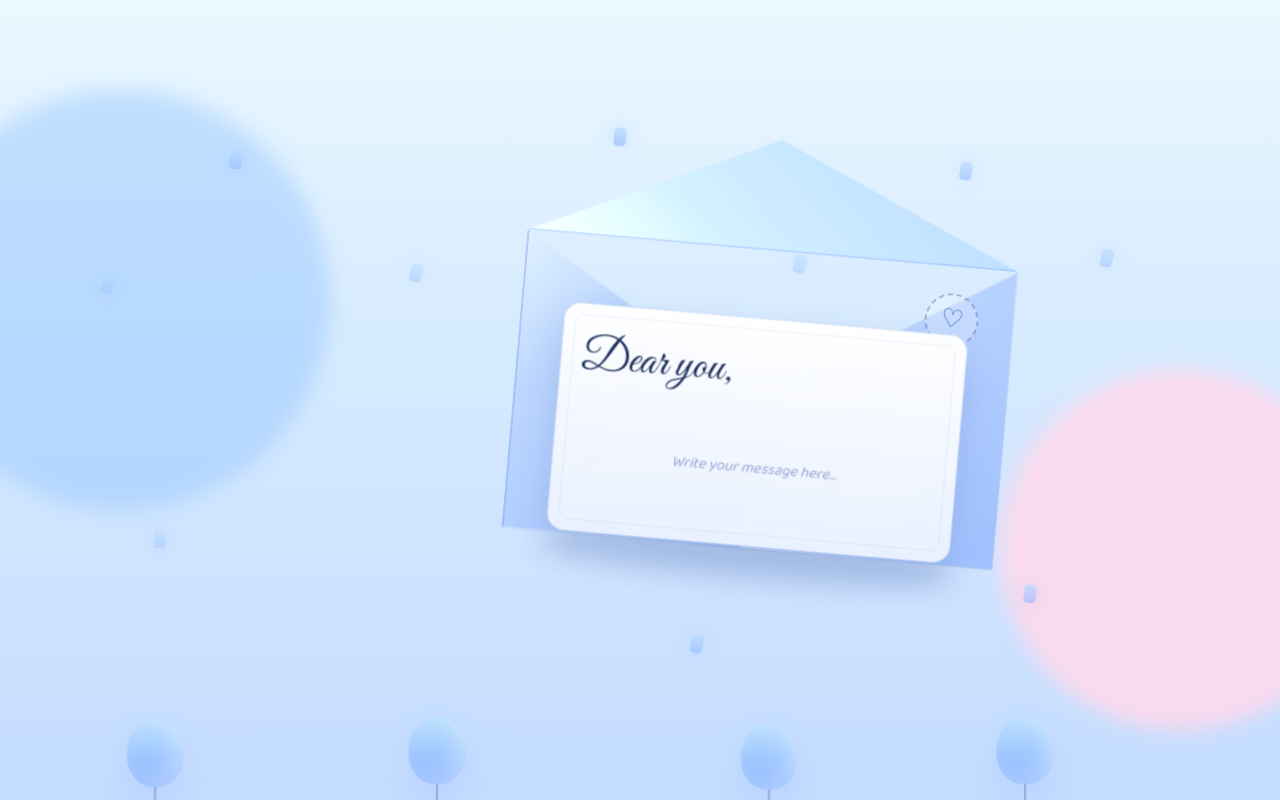
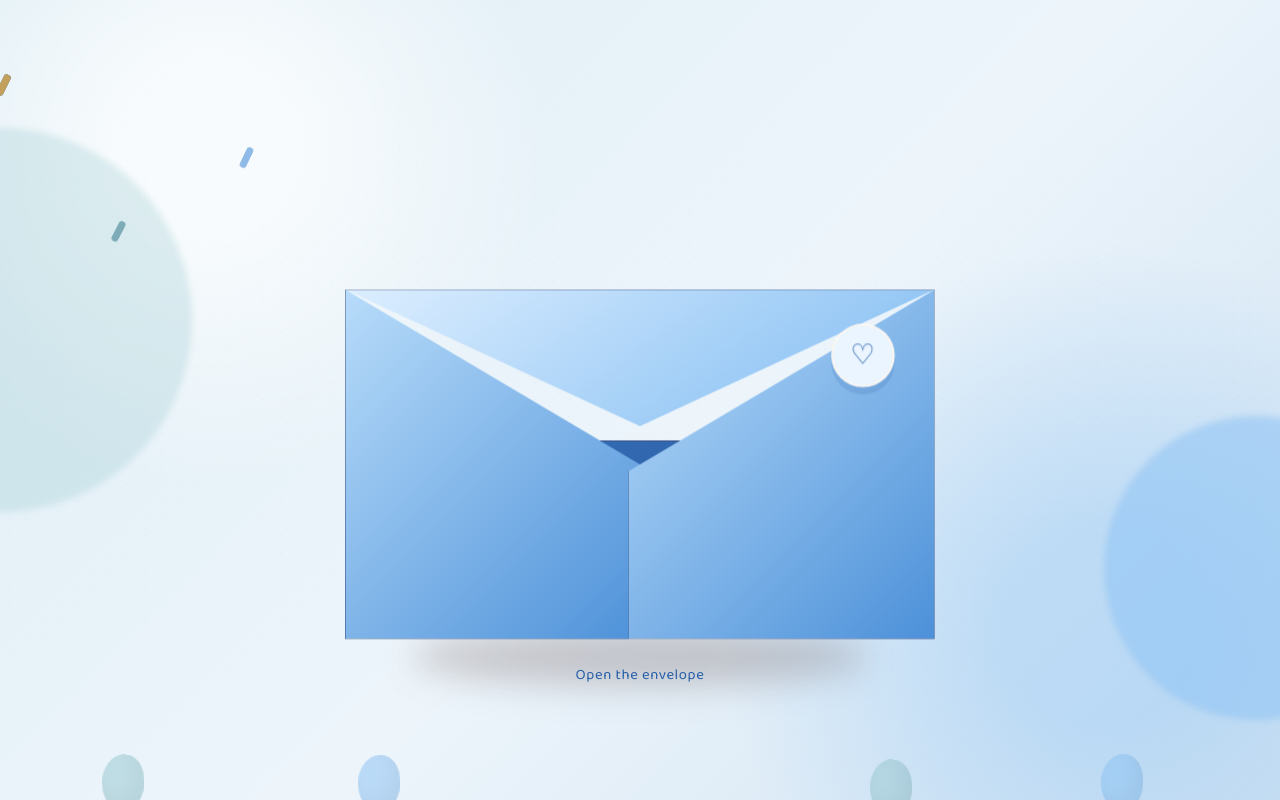
Before and after one commit to ZeeP-Coder/DeezNutz, a website: page frontend/pages/letter.html in a window 1280 px wide. Drawn offline with Linux system fonts and the light colour scheme.

```diff
--- a/frontend/pages/letter.html
+++ b/frontend/pages/letter.html
@@ -40,7 +40,14 @@
       </div>
 
       <div class="envelope-stage" aria-live="polite">
-        <div class="envelope" id="envelope">
+        <div
+          class="envelope"
+          id="envelope"
+          role="button"
+          tabindex="0"
+          aria-label="Open the birthday envelope"
+          aria-expanded="false"
+        >
           <div class="envelope-shadow"></div>
           <div class="envelope-top"></div>
           <div class="envelope-left"></div>
@@ -57,6 +64,10 @@
             </div>
           </div>
         </div>
+        <p class="open-hint" id="openHint">Open the envelope</p>
+        <button class="reset-button" id="resetButton" type="button" hidden>
+          Replay the reveal
+        </button>
       </div>
     </div>
 
--- a/frontend/scripts/letter.js
+++ b/frontend/scripts/letter.js
@@ -1,7 +1,29 @@
 const envelope = document.getElementById('envelope');
+const openHint = document.getElementById('openHint');
+const resetButton = document.getElementById('resetButton');
 
-window.addEventListener('load', () => {
-  setTimeout(() => {
-    envelope.classList.add('is-open');
-  }, 250);
+const openEnvelope = () => {
+  if (envelope.classList.contains('is-open')) return;
+
+  envelope.classList.add('is-open');
+  envelope.setAttribute('aria-expanded', 'true');
+  openHint.setAttribute('aria-hidden', 'true');
+  resetButton.hidden = false;
+};
+
+const resetEnvelope = () => {
+  envelope.classList.remove('is-open');
+  envelope.setAttribute('aria-expanded', 'false');
+  openHint.setAttribute('aria-hidden', 'false');
+  resetButton.hidden = true;
+  envelope.focus();
+};
+
+envelope.addEventListener('click', openEnvelope);
+envelope.addEventListener('keydown', (event) => {
+  if (event.key === 'Enter' || event.key === ' ') {
+    event.preventDefault();
+    openEnvelope();
+  }
 });
+resetButton.addEventListener('click', resetEnvelope);
--- a/frontend/styles/letter.css
+++ b/frontend/styles/letter.css
@@ -1,28 +1,27 @@
 :root {
-  --sky-50: #f3f8ff;
-  --sky-100: #eaf4ff;
-  --sky-200: #d9edff;
-  --sky-300: #bedcff;
-  --sky-400: #9fc5ff;
-  --sky-500: #7daaff;
-  --sky-600: #5d8af0;
-  --sky-700: #446bcb;
-  --sky-800: #2c4e93;
-  --sky-900: #1b2d5a;
-  --white: #ffffff;
-  --shadow-soft: 0 28px 80px rgba(45, 75, 156, 0.28);
+  --ink: #172942;
+  --ink-soft: #60718a;
+  --cream: #f8fbff;
+  --blue-100: #dceeff;
+  --blue-300: #8fc4f4;
+  --blue-500: #4d91d9;
+  --blue-700: #255ea8;
+  --teal-300: #9bc9d2;
+  --teal-500: #4f8d9c;
+  --shadow: 0 30px 70px rgba(40, 83, 132, 0.23);
 }
 
 * {
   box-sizing: border-box;
 }
 
-html, body {
+html,
+body {
   margin: 0;
   min-height: 100%;
   font-family: 'Baloo 2', cursive;
-  background: linear-gradient(180deg, #eaf8ff 0%, #d7ebff 42%, #c4dcff 100%);
-  color: var(--sky-900);
+  color: var(--ink);
+  background: #e5f0f8;
 }
 
 body {
@@ -36,28 +35,45 @@ body {
   display: grid;
   place-items: center;
   overflow: hidden;
+  isolation: isolate;
+  background:
+    radial-gradient(circle at 16% 18%, rgba(255, 255, 255, 0.72) 0 7%, transparent 27%),
+    radial-gradient(circle at 86% 78%, rgba(143, 196, 244, 0.4) 0 8%, transparent 30%),
+    linear-gradient(135deg, #dfeef5 0%, #edf5fb 54%, #cfe2f2 100%);
+}
+
+.scene::before {
+  content: "";
+  position: absolute;
+  inset: 0;
+  z-index: -1;
+  opacity: 0.32;
+  background-image: radial-gradient(rgba(24, 36, 51, 0.18) 0.7px, transparent 0.7px);
+  background-size: 17px 17px;
+  mask-image: linear-gradient(to bottom, transparent, black 26%, black 76%, transparent);
 }
 
 .glow {
   position: absolute;
   border-radius: 50%;
-  filter: blur(10px);
+  filter: blur(3px);
+  pointer-events: none;
 }
 
 .glow-one {
-  width: 420px;
-  height: 420px;
-  background: rgba(142, 192, 255, 0.42);
-  left: -90px;
-  top: 90px;
+  width: 24rem;
+  height: 24rem;
+  left: -12rem;
+  top: 8rem;
+  background: rgba(155, 201, 210, 0.3);
 }
 
 .glow-two {
-  width: 360px;
-  height: 360px;
-  right: -80px;
-  bottom: 70px;
-  background: rgba(255, 218, 237, 0.9);
+  width: 19rem;
+  height: 19rem;
+  right: -8rem;
+  bottom: 5rem;
+  background: rgba(143, 196, 244, 0.55);
 }
 
 .confetti-layer {
@@ -69,42 +85,53 @@ body {
 
 .confetti {
   position: absolute;
-  width: 12px;
-  height: 18px;
-  background: linear-gradient(180deg, rgba(179, 215, 255, 0.95), rgba(123, 170, 255, 0.7));
-  border-radius: 4px;
-  box-shadow: 0 0 16px rgba(148, 186, 255, 0.45);
-  opacity: 0.85;
-  animation: floatConfetti 8s linear infinite;
+  width: 7px;
+  height: 22px;
+  border-radius: 99px;
+  opacity: 0.72;
+  background: var(--blue-500);
+  animation: floatConfetti 9s ease-in-out infinite;
 }
 
-.c1 { left: 8%; top: 16%; animation-delay: 0.2s; }
-.c2 { left: 18%; top: 8%; animation-delay: 2.1s; }
-.c3 { left: 32%; top: 18%; animation-delay: 1s; }
-.c4 { left: 48%; top: 10%; animation-delay: 3.4s; }
-.c5 { left: 62%; top: 16%; animation-delay: 0.8s; }
-.c6 { left: 75%; top: 12%; animation-delay: 2.8s; }
-.c7 { left: 86%; top: 18%; animation-delay: 1.5s; }
-.c8 { left: 12%; top: 64%; animation-delay: 4.4s; }
-.c9 { left: 54%; top: 70%; animation-delay: 2.5s; }
-.c10 { left: 80%; top: 66%; animation-delay: 3.1s; }
+.c1,
+.c4,
+.c7 { background: var(--teal-500); }
+.c2,
+.c5,
+.c8 { background: var(--blue-500); }
+.c3,
+.c6,
+.c9,
+.c10 { background: #d2a34e; }
+
+.c1 { left: 9%; top: 18%; animation-delay: 0.2s; }
+.c2 { left: 19%; top: 10%; animation-delay: 2.1s; }
+    background: linear-gradient(145deg, var(--blue-100), var(--blue-300) 72%);
+    background: linear-gradient(135deg, #b8dcfa, var(--blue-500));
+    background: linear-gradient(155deg, #3773bd, #244f92);
+    border: 2px solid rgba(248, 251, 255, 0.9);
+    color: var(--blue-700);
+    background: #eaf5ff;
+    box-shadow: 0 7px 0 rgba(37, 94, 168, 0.16);
+    border: 1px solid rgba(37, 94, 168, 0.18);
 
 .balloon-row {
   position: absolute;
-  inset: auto 0 0 0;
-  height: 140px;
+  inset: auto 0 0;
+  height: 100px;
   pointer-events: none;
 }
 
 .balloon {
   position: absolute;
-  bottom: 0;
-  width: 54px;
-  height: 64px;
-  background: linear-gradient(180deg, rgba(187, 224, 255, 0.9), rgba(121, 169, 255, 0.8));
-  border-radius: 50% 50% 45% 45%;
-  box-shadow: inset -10px -8px 18px rgba(255,255,255,0.3), 0 12px 28px rgba(116, 153, 240, 0.15);
-  animation: floatBalloon 7s ease-in-out infinite;
+  bottom: -22px;
+  width: 42px;
+  height: 56px;
+  border-radius: 52% 48% 48% 52%;
+  opacity: 0.54;
+  background: var(--teal-300);
+  box-shadow: inset -8px -10px 16px rgba(24, 36, 51, 0.1);
+  animation: floatBalloon 8s ease-in-out infinite;
 }
 
 .balloon::before {
@@ -112,9 +139,9 @@ body {
   position: absolute;
   left: 50%;
   top: 100%;
-  width: 2px;
-  height: 40px;
-  background: rgba(70, 96, 170, 0.35);
+  width: 1px;
+  height: 44px;
+  background: rgba(24, 36, 51, 0.25);
   transform: translateX(-50%);
 }
 
@@ -123,55 +150,62 @@ body {
   position: absolute;
   left: 50%;
   top: 100%;
-  width: 12px;
-  height: 12px;
-  background: rgba(70, 96, 170, 0.35);
+  width: 8px;
+  height: 8px;
   border-radius: 50%;
-  transform: translate(-50%, 18px);
+  background: var(--blue-500);
+  transform: translate(-50%, 4px);
 }
 
-.b1 { left: 10%; animation-delay: 0.5s; }
-.b2 { left: 32%; animation-delay: 1.8s; }
-.b3 { left: 58%; animation-delay: 2.9s; }
-.b4 { left: 78%; animation-delay: 1.2s; }
+.b1 { left: 8%; animation-delay: 0.5s; }
+.b2 { left: 28%; background: var(--blue-300); animation-delay: 1.8s; }
+.b3 { left: 68%; animation-delay: 2.9s; }
+.b4 { left: 86%; background: var(--blue-300); animation-delay: 1.2s; }
 
 .envelope-stage {
   position: relative;
-  width: min(90vw, 680px);
-  height: min(72vw, 430px);
-  min-height: 300px;
+  width: min(92vw, 760px);
+  height: min(78vw, 510px);
+  min-height: 360px;
   display: grid;
   place-items: center;
+  perspective: 1400px;
 }
 
 .envelope {
   position: relative;
-  width: min(85vw, 560px);
-  height: min(60vw, 340px);
-  min-height: 240px;
-  animation: floatEnvelope 4s ease-in-out infinite;
+  width: min(84vw, 590px);
+  height: min(56vw, 350px);
+  min-height: 230px;
+  opacity: 0;
+  transform: translateY(18px) scale(0.9);
   transform-style: preserve-3d;
-  opacity: 0;
-  transform: translateX(120px) scale(0.88) rotate(5deg);
-  animation: introEnvelope 1.3s cubic-bezier(0.18, 0.8, 0.16, 1) 0.18s forwards,
-    floatEnvelope 4s ease-in-out 1.9s infinite;
+  cursor: pointer;
+  animation: introEnvelope 1.1s cubic-bezier(0.2, 0.9, 0.2, 1) 0.12s forwards,
+    floatEnvelope 6s ease-in-out 1.55s infinite;
 }
 
 .envelope.is-open {
   opacity: 1;
-  animation: none;
+  cursor: default;
+}
+
+.envelope:focus-visible {
+  outline: 3px solid rgba(37, 94, 168, 0.55);
+  outline-offset: 12px;
+  border-radius: 10px;
 }
 
 .envelope-shadow {
   position: absolute;
-  left: 8%;
-  right: 8%;
-  bottom: -16px;
-  height: 46px;
+  left: 6%;
+  right: 6%;
+  bottom: -28px;
+  height: 58px;
   border-radius: 50%;
-  background: rgba(55, 87, 168, 0.18);
-  filter: blur(14px);
-  transform: translateY(18px);
+  background: rgba(72, 48, 48, 0.24);
+  filter: blur(18px);
+  transform: translateY(18px) scaleX(0.88);
 }
 
 .envelope-top,
@@ -179,15 +213,16 @@ body {
 .envelope-right,
 .envelope-bottom {
   position: absolute;
-  background: linear-gradient(135deg, #dff1ff 0%, #bdd7ff 30%, #9fc0ff 100%);
-  border: 2px solid rgba(82, 111, 191, 0.18);
-  box-shadow: var(--shadow-soft);
+  border: 1px solid rgba(102, 49, 48, 0.24);
+  box-shadow: var(--shadow);
+  backface-visibility: hidden;
 }
 
 .envelope-top {
-  inset: 0 0 auto 0;
-  height: 60%;
-  clip-path: polygon(0 0, 50% 62%, 100% 0);
+  inset: 0 0 auto;
+  height: 61%;
+  background: linear-gradient(145deg, var(--blue-100), var(--blue-300) 72%);
+  clip-path: polygon(0 0, 50% 64%, 100% 0);
   transform-origin: top center;
   z-index: 6;
 }
@@ -197,6 +232,7 @@ body {
   top: 0;
   bottom: 0;
   width: 52%;
+  background: linear-gradient(135deg, #b8dcfa, var(--blue-500));
   z-index: 2;
 }
 
@@ -214,89 +250,109 @@ body {
   left: 0;
   right: 0;
   bottom: 0;
-  height: 56%;
+  height: 57%;
+  background: linear-gradient(155deg, #3773bd, #244f92);
   clip-path: polygon(0 0, 100% 0, 62% 100%, 38% 100%);
   z-index: 1;
 }
 
 .stamp {
   position: absolute;
-  right: 42px;
-  top: 32px;
-  width: 58px;
-  height: 58px;
+  right: 7%;
+  top: 10%;
+  width: 62px;
+  height: 62px;
   display: grid;
   place-items: center;
+  border: 2px solid rgba(255, 249, 240, 0.86);
   border-radius: 50%;
-  border: 2px dashed rgba(88, 109, 175, 0.5);
-  background: rgba(255,255,255,0.22);
-  color: rgba(58, 93, 174, 0.9);
+  color: var(--blue-700);
+  background: #eaf5ff;
+  box-shadow: 0 7px 0 rgba(37, 94, 168, 0.16);
   z-index: 7;
   font-size: 1.7rem;
-  animation: wobble 3.2s ease-in-out infinite;
+  animation: stampPulse 4s ease-in-out 2s infinite;
 }
 
 .paper-letter {
   position: absolute;
   left: 50%;
-  top: 28%;
-  width: min(72vw, 460px);
-  height: min(60vw, 260px);
-  min-height: 200px;
+  top: 25%;
+  width: min(72vw, 480px);
+  height: min(58vw, 285px);
+  min-height: 210px;
   max-height: 68vh;
-  border-radius: 20px;
-  background: linear-gradient(180deg, rgba(255,255,255,0.98), rgba(235,242,255,0.96));
-  border: 1px solid rgba(96, 127, 203, 0.16);
-  box-shadow: 0 18px 42px rgba(44, 74, 150, 0.18);
-  transform: translate(-50%, 150px) scale(0.82);
+  border: 1px solid rgba(122, 87, 67, 0.2);
+  border-radius: 12px;
+  background: var(--cream);
+  box-shadow: 0 22px 45px rgba(83, 55, 52, 0.23);
+  transform-origin: bottom center;
+  transform: translate(-50%, 160px) rotateX(74deg) scale(0.76);
+  transform-style: preserve-3d;
   opacity: 0;
   z-index: 8;
   overflow: hidden;
 }
 
+.paper-letter::after {
+  content: "";
+  position: absolute;
+  inset: 0;
+  pointer-events: none;
+  opacity: 0.42;
+  background: repeating-linear-gradient(to bottom, transparent 0 31px, rgba(79, 141, 135, 0.13) 32px);
+}
+
 .envelope.is-open .envelope-top {
-  animation: flapOpen 1.2s ease-out forwards;
+  animation: flapOpen 1.05s cubic-bezier(0.2, 0.8, 0.2, 1) forwards;
 }
 
 .envelope.is-open .paper-letter {
-  animation: letterRise 2.3s cubic-bezier(0.18, 0.7, 0.2, 1) 1.1s forwards;
+  animation: letterRise 1.9s cubic-bezier(0.2, 0.78, 0.2, 1) 0.72s forwards;
 }
 
 .letter-inner {
   position: relative;
+  z-index: 1;
   display: flex;
   flex-direction: column;
   height: 100%;
-  padding: 18px 22px 10px;
+  padding: 20px 26px 12px;
+  opacity: 0;
+}
+
+.envelope.is-open .letter-inner {
+  animation: contentReveal 0.7s ease-out 2.55s forwards;
 }
 
 .letter-inner::before {
   content: "";
   position: absolute;
-  inset: 12px;
-  border: 1px solid rgba(117, 145, 224, 0.15);
-  border-radius: 12px;
+  inset: 13px;
+  border: 1px solid rgba(169, 71, 67, 0.18);
+  border-radius: 7px;
 }
 
 .letter-salutation {
   position: relative;
   z-index: 1;
-  margin: 10px 0 0;
+  margin: 7px 0 0;
   flex-shrink: 0;
-  font-size: clamp(2.2rem, 4vw, 3.5rem);
-  color: var(--sky-900);
+  color: var(--blue-700);
   font-family: 'Great Vibes', cursive;
+  font-size: clamp(2.4rem, 4vw, 3.8rem);
   font-weight: 400;
+  line-height: 1;
 }
 
 .letter-message {
   position: relative;
   z-index: 1;
-  margin-top: 10px;
+  margin-top: 13px;
   padding: 0 8px 8px;
-  color: rgba(26, 42, 90, 0.88);
-  font-size: 1.04rem;
-  line-height: 1.7;
+  color: var(--ink);
+  font-size: 1.03rem;
+  line-height: 1.65;
   flex: 1;
   min-height: 0;
   overflow-y: auto;
@@ -316,125 +372,149 @@ body {
   display: flex;
   align-items: center;
   justify-content: center;
-  color: rgba(64, 94, 176, 0.52);
+  color: var(--ink-soft);
+  font-size: 1.02rem;
   font-style: italic;
-  font-size: 1.06rem;
+}
+
+.open-hint {
+  position: absolute;
+  left: 50%;
+  bottom: 8%;
+  margin: 0;
+  color: var(--blue-700);
+  font-size: 0.92rem;
+  letter-spacing: 0.04em;
+  transform: translateX(-50%);
+  transition: opacity 0.35s ease, transform 0.35s ease;
+}
+
+.envelope.is-open ~ .open-hint {
+  opacity: 0;
+  transform: translate(-50%, 8px);
+  pointer-events: none;
+}
+
+.reset-button {
+  position: absolute;
+  left: 50%;
+  bottom: 2%;
+  border: 1px solid rgba(37, 94, 168, 0.22);
+  border-radius: 999px;
+  padding: 8px 16px;
+  color: var(--blue-700);
+  background: rgba(248, 251, 255, 0.72);
+  box-shadow: 0 6px 16px rgba(40, 83, 132, 0.12);
+  cursor: pointer;
+  font: inherit;
+  font-size: 0.82rem;
+  transform: translateX(-50%);
+  transition: background 0.2s ease, transform 0.2s ease;
+}
+
+.reset-button:hover {
+  background: var(--cream);
+  transform: translate(-50%, -2px);
+}
+
+.reset-button:focus-visible {
+  outline: 3px solid rgba(37, 94, 168, 0.4);
+  outline-offset: 3px;
+}
+
+[hidden] {
+  display: none;
 }
 
 @keyframes introEnvelope {
-  0% {
-    opacity: 0;
-    transform: translateX(120px) scale(0.88) rotate(5deg);
-  }
-  65% {
-    opacity: 1;
-    transform: translateX(-18px) scale(1.02) rotate(-2deg);
-  }
-  100% {
-    opacity: 1;
-    transform: translateX(0) scale(1) rotate(0deg);
-  }
+  0% { opacity: 0; transform: translateY(28px) scale(0.88); }
+  100% { opacity: 1; transform: translateY(0) scale(1); }
 }
 
 @keyframes floatEnvelope {
-  0%,
-  100% {
-    transform: translateY(0px);
-  }
-  50% {
-    transform: translateY(-14px);
-  }
+  0%, 100% { transform: translateY(0); }
+  50% { transform: translateY(-9px); }
 }
 
 @keyframes flapOpen {
-  0% {
-    transform: rotateX(0deg);
-    filter: brightness(1);
-  }
-  28% {
-    transform: rotateX(0deg);
-  }
-  60% {
-    transform: rotateX(122deg);
-    filter: brightness(1.08);
-  }
-  100% {
-    transform: rotateX(180deg);
-    filter: brightness(1.12);
-  }
+  0%, 24% { transform: rotateX(0deg); filter: brightness(1); }
+  100% { transform: rotateX(180deg); filter: brightness(1.04); }
 }
 
 @keyframes letterRise {
-  0% {
-    opacity: 0;
-    transform: translate(-50%, 170px) scale(0.8);
-  }
-  35% {
-    opacity: 0.25;
-  }
-  62% {
-    opacity: 1;
-    transform: translate(-50%, 30px) scale(0.97);
-  }
-  100% {
-    opacity: 1;
-    transform: translate(-50%, -18px) scale(1);
-  }
+  0% { opacity: 0; transform: translate(-50%, 160px) rotateX(74deg) scale(0.76); }
+  38% { opacity: 1; transform: translate(-50%, 72px) rotateX(38deg) scale(0.88); }
+  72% { transform: translate(-50%, -12px) rotateX(-4deg) scale(1.02); }
+  100% { opacity: 1; transform: translate(-50%, -25px) rotateX(0deg) scale(1); }
 }
 
-@keyframes wobble {
-  0%,
-  100% {
-    transform: rotate(0deg) scale(1);
-  }
-  50% {
-    transform: rotate(6deg) scale(1.06);
-  }
+@keyframes contentReveal {
+  from { opacity: 0; transform: translateY(9px); }
+  to { opacity: 1; transform: translateY(0); }
+}
+
+@keyframes stampPulse {
+  0%, 100% { transform: scale(1); }
+  50% { transform: scale(1.05); }
 }
 
 @keyframes floatConfetti {
-  0% {
-    transform: translateY(0) rotate(0deg);
-    opacity: 0;
-  }
-  15% {
-    opacity: 0.8;
-  }
-  50% {
-    transform: translateY(120px) rotate(16deg);
-  }
-  100% {
-    transform: translateY(260px) rotate(32deg);
-    opacity: 0;
-  }
+  0%, 100% { transform: translateY(0) rotate(12deg); opacity: 0.2; }
+  45% { transform: translateY(80px) rotate(28deg); opacity: 0.7; }
 }
 
 @keyframes floatBalloon {
-  0%,
-  100% {
-    transform: translateY(0) scale(1);
-  }
-  50% {
-    transform: translateY(-18px) scale(1.06);
-  }
+  0%, 100% { transform: translateY(0) rotate(-2deg); }
+  50% { transform: translateY(-12px) rotate(3deg); }
 }
 
 @media (max-width: 560px) {
   .envelope-stage {
-    width: min(94vw, 420px);
-    height: min(78vw, 280px);
+    width: 96vw;
+    height: 84vw;
+    min-height: 300px;
+  }
+
+  .envelope {
+    width: 88vw;
+    height: 55vw;
+    min-height: 205px;
   }
 
   .stamp {
-    right: 24px;
-    top: 22px;
-    width: 44px;
-    height: 44px;
-    font-size: 1.3rem;
+    right: 6%;
+    top: 9%;
+    width: 45px;
+    height: 45px;
+    font-size: 1.25rem;
   }
 
   .paper-letter {
-    width: min(76vw, 320px);
-    height: min(58vw, 180px);
+    width: 78vw;
+    height: 53vw;
+    min-height: 190px;
+  }
+
+  .letter-inner {
+    padding: 17px 18px 9px;
+  }
+
+  .letter-message {
+    font-size: 0.92rem;
+    line-height: 1.5;
+  }
+
+  .balloon {
+    transform: scale(0.76);
   }
 }
+
+@media (prefers-reduced-motion: reduce) {
+  *,
+  *::before,
+  *::after {
+    animation-duration: 0.01ms !important;
+    animation-iteration-count: 1 !important;
+    scroll-behavior: auto !important;
+  }
+}
```
Also changed, not shown: frontend/pages/landing.html (+1 -1 lines).
